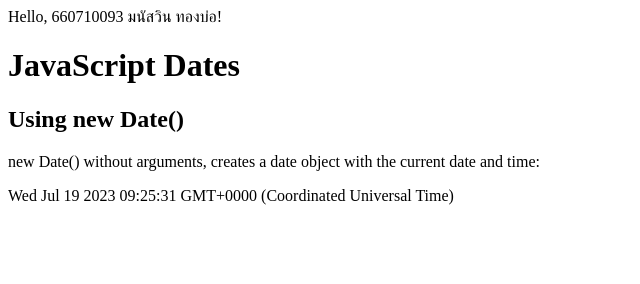
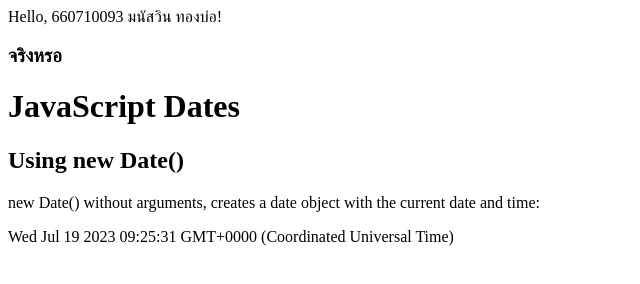
Before and after one commit to 660710093/517101_093, a plain HTML site: page index.html in a window 1280 px wide. Shown: the whole page, without its empty margins (0-640 px from the left). Drawn offline with Linux system fonts and the light colour scheme.

Commit message:
Update index.html

```diff
--- a/index.html
+++ b/index.html
@@ -4,6 +4,7 @@
 <body>
 
   Hello, 660710093 มนัสวิน ทองบ่อ!
+  <h3>จริงหรอ</h3>
   <h1>JavaScript Dates</h1>
   <h2>Using new Date()</h2>
   <p>new Date() without arguments, creates a date object with the current date and time:</p>
```
